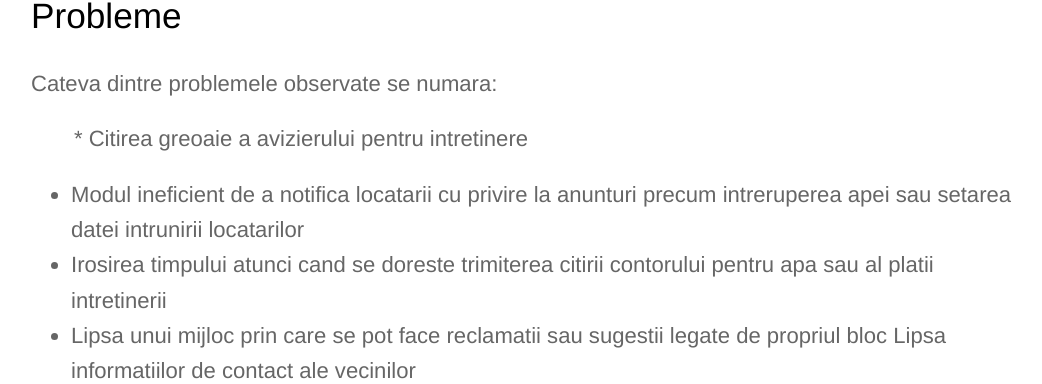
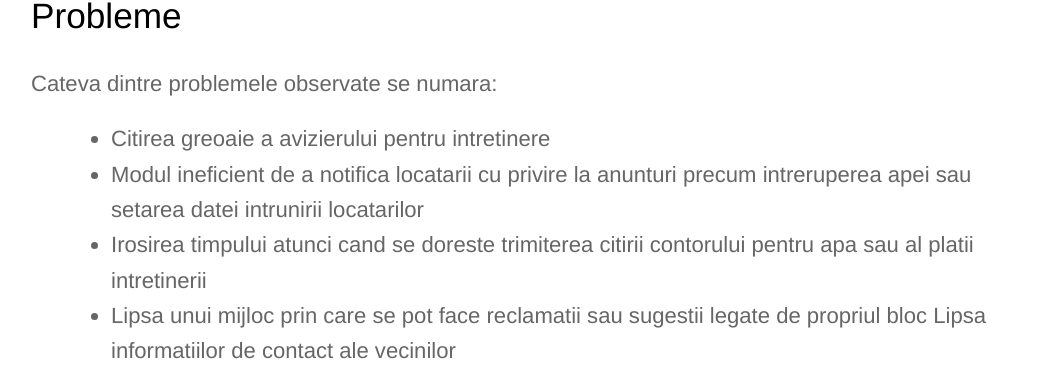
Before and after one commit to rptoma/Flaty, a Jekyll site: the page built from _posts/2018-10-14-ce-este-flaty.md, in a window 1280 px wide and 900 px high, scrolled down 844 px, cut to the strip 134-518 px from the top of the window. Shown: the whole strip, without its empty margins (109-1151 px from the left). Built offline with Jekyll 4.4.1, drawn with Linux system fonts in a browser that asks for light colours; part of the change alters nothing that is shown.

```diff
--- a/_posts/2018-10-14-ce-este-flaty.md
+++ b/_posts/2018-10-14-ce-este-flaty.md
@@ -13,7 +13,7 @@ Flaty este o aplicatie mobila ce ofera suport atat pentru Android cat si pentru
 
 Cateva dintre problemele observate se numara:
 
-&nbsp;&nbsp;&nbsp;&nbsp;&nbsp;&nbsp; * Citirea greoaie a avizierului pentru intretinere
+> * Citirea greoaie a avizierului pentru intretinere
 * Modul ineficient de a notifica locatarii cu privire la anunturi precum intreruperea apei sau setarea datei intrunirii locatarilor
 * Irosirea timpului atunci cand se doreste trimiterea citirii contorului pentru apa sau al platii intretinerii
 * Lipsa unui mijloc prin care se pot face reclamatii sau sugestii legate de propriul bloc Lipsa informatiilor de contact ale vecinilor
```
